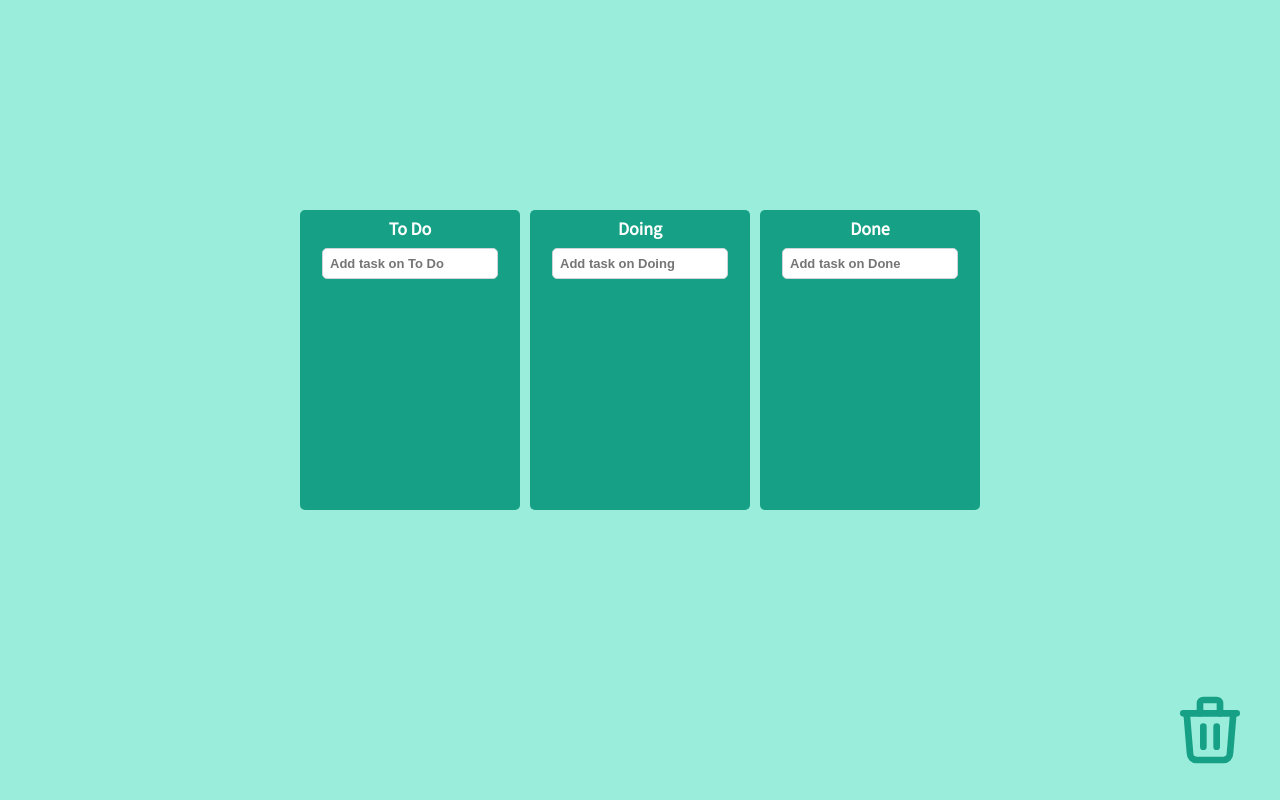
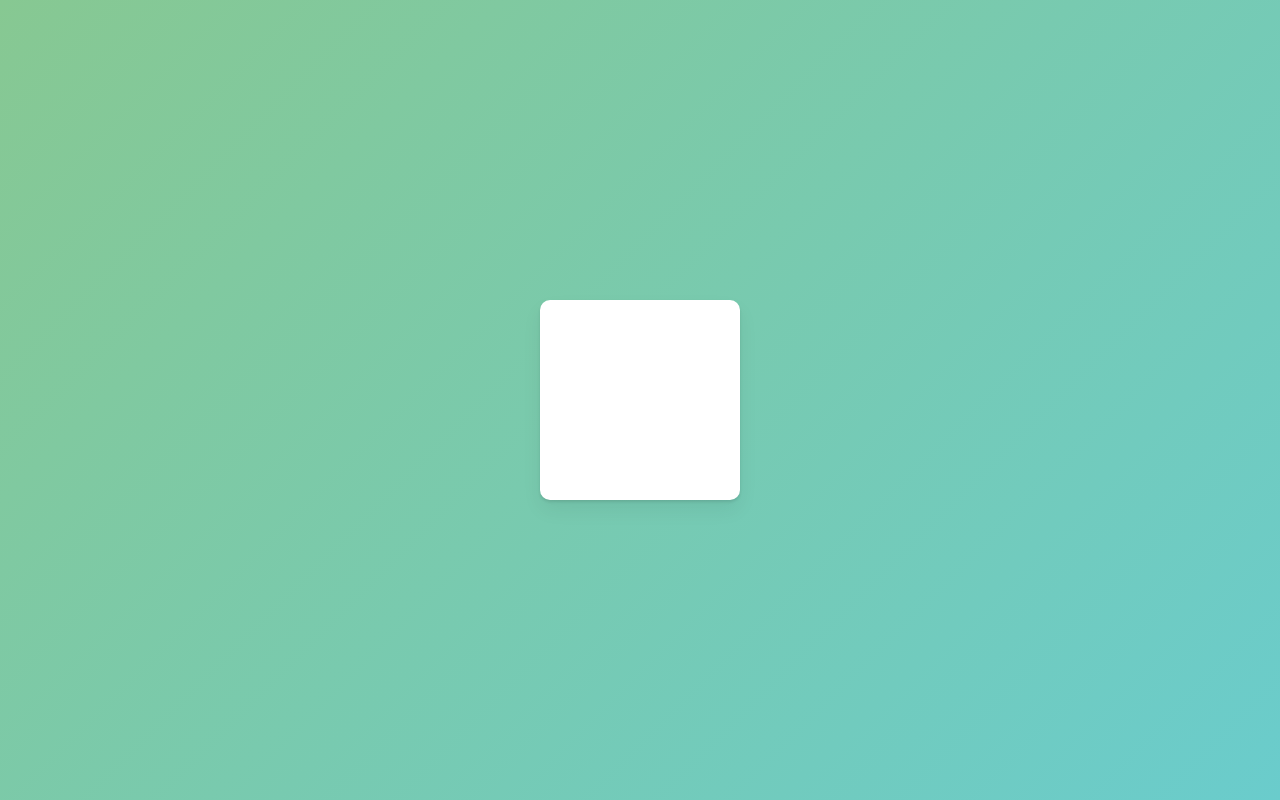
Before and after one commit to RJ-Stony/react-master, a React (Create React App) app: page / in a window 1280 px wide. Built offline with nearby package versions, Linux system fonts and the light colour scheme.

Commit message:
Feat: Get Started! Animations & Remove all of To Do List

```diff
--- a/src/App.tsx
+++ b/src/App.tsx
@@ -1,140 +1,27 @@
-import { createGlobalStyle } from "styled-components";
-import { DragDropContext, DropResult } from "react-beautiful-dnd";
 import styled from "styled-components";
-import { IToDoState, toDoState } from "./atoms";
-import { useRecoilState } from "recoil";
-import Board from "./components/Board";
-import TrashBin from "./components/TrashBin";
 
 const Wrapper = styled.div`
+  height: 100vh;
+  width: 100vw;
   display: flex;
-  max-width: 680px;
-  width: 100%;
-  margin: 0 auto;
   justify-content: center;
   align-items: center;
-  height: 90vh;
 `;
 
-const Boards = styled.div`
-  display: grid;
-  width: 100%;
-  gap: 10px;
-  grid-template-columns: repeat(3, 1fr);
-`;
-
-const Garbage = styled.div`
-  position: fixed;
-  bottom: 0px;
-  right: 0px;
-  width: 150px;
-  height: 150px;
+const Box = styled.div`
+  width: 200px;
+  height: 200px;
+  background-color: white;
+  border-radius: 10px;
+  box-shadow: 0 2px 3px rgba(0, 0, 0, 0.1), 0 10px 20px rgba(0, 0, 0, 0.06);
 `;
 
 function App() {
-  const [toDos, setToDos] = useRecoilState(toDoState);
-  const onDragEnd = ({ destination, draggableId, source }: DropResult) => {
-    if (!destination) return;
-    setToDos((allBoards) => {
-      const copyToDos: IToDoState = {};
-      const taskObj = allBoards[source.droppableId][source.index];
-      // console.log(taskObj);
-      Object.keys(allBoards).forEach((toDosKey) => {
-        copyToDos[toDosKey] = [...allBoards[toDosKey]];
-      });
-      if (destination.droppableId === "trashBin") {
-        copyToDos[source.droppableId].splice(source.index, 1);
-      } else {
-        copyToDos[source.droppableId].splice(source.index, 1);
-        copyToDos[destination.droppableId].splice(
-          destination?.index,
-          0,
-          taskObj
-        );
-      }
-
-      return copyToDos;
-    });
-  };
   return (
-    <>
-      <GlobalStyle />
-      <DragDropContext onDragEnd={onDragEnd}>
-        <Wrapper>
-          <Boards>
-            {Object.keys(toDos).map((boardId) => (
-              <Board boardId={boardId} toDos={toDos[boardId]} />
-            ))}
-          </Boards>
-        </Wrapper>
-        <Garbage>
-          <TrashBin />
-        </Garbage>
-      </DragDropContext>
-    </>
+    <Wrapper>
+      <Box />
+    </Wrapper>
   );
 }
 
-const GlobalStyle = createGlobalStyle`
-html, body, div, span, applet, object, iframe,
-h1, h2, h3, h4, h5, h6, p, blockquote, pre,
-a, abbr, acronym, address, big, cite, code,
-del, dfn, em, img, ins, kbd, q, s, samp,
-small, strike, strong, sub, sup, tt, var,
-b, u, i, center,
-dl, dt, dd, menu, ol, ul, li,
-fieldset, form, label, legend,
-table, caption, tbody, tfoot, thead, tr, th, td,
-article, aside, canvas, details, embed,
-figure, figcaption, footer, header, hgroup,
-main, menu, nav, output, ruby, section, summary,
-time, mark, audio, video {
-  margin: 0;
-  padding: 0;
-  border: 0;
-  font-size: 100%;
-  font: inherit;
-  vertical-align: baseline;
-}
-/* HTML5 display-role reset for older browsers */
-article, aside, details, figcaption, figure,
-footer, header, hgroup, main, menu, nav, section {
-  display: block;
-}
-/* HTML5 hidden-attribute fix for newer browsers */
-*[hidden] {
-    display: none;
-}
-body {
-  line-height: 1;
-}
-menu, ol, ul {
-  list-style: none;
-}
-blockquote, q {
-  quotes: none;
-}
-blockquote:before, blockquote:after,
-q:before, q:after {
-  content: '';
-  content: none;
-}
-table {
-  border-collapse: collapse;
-  border-spacing: 0;
-}
-* {
-  box-sizing: border-box;
-}
-body {
-  font-family: 'Source Sans 3', sans-serif;
-  background-color: ${(props) => props.theme.bgColor};
-  color:black;
-}
-a {
-  text-decoration: none;
-  color: inherit;
-}
-`;
-
 export default App;
--- a/src/atoms.tsx
+++ b/src/atoms.tsx
@@ -1,21 +1,3 @@
 import { atom, RecoilEnv } from "recoil";
 
 RecoilEnv.RECOIL_DUPLICATE_ATOM_KEY_CHECKING_ENABLED = false;
-
-export interface IToDO {
-  id: number;
-  text: string;
-}
-
-export interface IToDoState {
-  [key: string]: IToDO[];
-}
-
-export const toDoState = atom<IToDoState>({
-  key: "toDo",
-  default: {
-    "To Do": [],
-    Doing: [],
-    Done: [],
-  },
-});
--- a/src/components/Board.tsx
+++ /dev/null
@@ -1,124 +0,0 @@
-import { Droppable } from "react-beautiful-dnd";
-import DraggableCard from "./DraggableCard";
-import styled from "styled-components";
-import { useForm } from "react-hook-form";
-import { IToDO, toDoState } from "../atoms";
-import { useSetRecoilState } from "recoil";
-
-const Wrapper = styled.div`
-  padding-top: 10px;
-  background-color: ${(props) => props.theme.boardColor};
-  border-radius: 5px;
-  min-height: 300px;
-  display: flex;
-  flex-direction: column;
-`;
-
-const Title = styled.h2`
-  text-align: center;
-  font-weight: 600;
-  margin-bottom: 10px;
-  font-size: 18px;
-  color: white;
-`;
-
-interface IAreaProps {
-  isDraggingOver: boolean;
-  isDraggingFromThis: boolean;
-}
-
-const Area = styled.div<IAreaProps>`
-  background-color: ${(props) =>
-    props.isDraggingOver
-      ? "#7ed6df"
-      : props.isDraggingFromThis
-      ? "#22a6b3"
-      : "transparent"};
-  flex-grow: 1;
-  transition: background-color 0.3s ease-in-out;
-  padding: 15px;
-  margin-top: 10px;
-  border-radius: 5px;
-`;
-
-const Form = styled.form`
-  width: 100%;
-  align-items: center;
-  justify-content: center;
-  display: flex;
-
-  input {
-    border-radius: 5px;
-    padding: 7px;
-    font-size: 13px;
-    border: 1px solid #ced4da;
-    width: 80%;
-    font-weight: bold;
-
-    &:focus {
-      border-color: #80bdff;
-      box-shadow: 0 0 0 0.2rem rgba(0, 123, 255, 0.25);
-    }
-  }
-`;
-
-interface IBoardProps {
-  toDos: IToDO[];
-  boardId: string;
-}
-
-interface IForm {
-  toDo: string;
-}
-
-function Board({ toDos, boardId }: IBoardProps) {
-  const setToDos = useSetRecoilState(toDoState);
-  const { register, setValue, handleSubmit } = useForm<IForm>();
-  const onValid = ({ toDo }: IForm) => {
-    const newToDo = {
-      id: Date.now(),
-      text: toDo,
-    };
-    setToDos((allBoards) => {
-      return {
-        ...allBoards,
-        [boardId]: [newToDo, ...allBoards[boardId]],
-      };
-    });
-    setValue("toDo", "");
-  };
-  return (
-    <Wrapper>
-      <Title>{boardId}</Title>
-      <Form onSubmit={handleSubmit(onValid)}>
-        <input
-          {...register("toDo", { required: true })}
-          type="text"
-          placeholder={`Add task on ${boardId}`}
-        />
-      </Form>
-      <Droppable droppableId={boardId}>
-        {(magic, info) => (
-          <Area
-            isDraggingOver={info.isDraggingOver}
-            isDraggingFromThis={Boolean(info.draggingFromThisWith)}
-            ref={magic.innerRef}
-            {...magic.droppableProps}
-          >
-            {toDos.map((toDo, index) => (
-              <DraggableCard
-                key={toDo.id}
-                index={index}
-                toDoId={toDo.id}
-                toDoText={toDo.text}
-              />
-            ))}
-            {magic.placeholder}
-          </Area>
-        )}
-      </Droppable>
-    </Wrapper>
-  );
-}
-
-export default Board;
--- a/src/components/DraggableCard.tsx
+++ /dev/null
@@ -1,39 +0,0 @@
-import React from "react";
-import { Draggable } from "react-beautiful-dnd";
-import styled from "styled-components";
-
-const Card = styled.div<{ isDragging: boolean }>`
-  border-radius: 5px;
-  margin-bottom: 5px;
-  padding: 10px 10px;
-  background-color: ${(props) =>
-    props.isDragging ? "#c7ecee" : props.theme.cardColor};
-  box-shadow: ${(props) =>
-    props.isDragging ? "0px 2px 5px rgba(0, 0, 0, 0.05)" : "none"};
-`;
-
-interface IDraggableCardProps {
-  toDoId: number;
-  toDoText: string;
-  index: number;
-}
-
-function DraggableCard({ toDoId, toDoText, index }: IDraggableCardProps) {
-  console.log(toDoId, "has been rendered.");
-  return (
-    <Draggable key={toDoId} draggableId={toDoId + ""} index={index}>
-      {(magic, snapshot) => (
-        <Card
-          isDragging={snapshot.isDragging}
-          ref={magic.innerRef}
-          {...magic.dragHandleProps}
-          {...magic.draggableProps}
-        >
-          {toDoText}
-        </Card>
-      )}
-    </Draggable>
-  );
-}
-
-export default React.memo(DraggableCard);
--- a/src/components/TrashBin.tsx
+++ /dev/null
@@ -1,58 +0,0 @@
-import {
-  Droppable,
-  DroppableProvided,
-  DroppableStateSnapshot,
-} from "react-beautiful-dnd";
-import styled from "styled-components";
-import { TbTrash, TbTrashOff } from "react-icons/tb";
-
-const Container = styled.div`
-  width: 150px;
-  height: 150px;
-  align-items: center;
-  justify-content: center;
-  display: flex;
-`;
-
-const Content = styled.div<{
-  isDraggingOver: boolean;
-  draggingFromThisWith: boolean;
-}>`
-  width: 90px;
-  height: 90px;
-  padding: 10px;
-`;
-
-function TrashBin() {
-  return (
-    <Container>
-      <Droppable droppableId="trashBin">
-        {(
-          provided: DroppableProvided,
-          {
-            isDraggingOver,
-            draggingOverWith,
-            draggingFromThisWith,
-            isUsingPlaceholder,
-          }: DroppableStateSnapshot
-        ) => (
-          <Content
-            isDraggingOver={isDraggingOver}
-            draggingFromThisWith={Boolean(draggingFromThisWith)}
-            ref={provided.innerRef}
-            {...provided.droppableProps}
-          >
-            {isDraggingOver === false ? (
-              <TbTrash size={80} color="#16a085" />
-            ) : (
-              <TbTrashOff size={80} color="#16a085" />
-            )}
-            {provided.placeholder}
-          </Content>
-        )}
-      </Droppable>
-    </Container>
-  );
-}
-
-export default TrashBin;
--- a/src/index.tsx
+++ b/src/index.tsx
@@ -4,7 +4,71 @@
 
 import App from "./App";
 import { darkTheme } from "./theme";
-import { ThemeProvider } from "styled-components";
+import { ThemeProvider, createGlobalStyle } from "styled-components";
+
+const GlobalStyle = createGlobalStyle`
+html, body, div, span, applet, object, iframe,
+h1, h2, h3, h4, h5, h6, p, blockquote, pre,
+a, abbr, acronym, address, big, cite, code,
+del, dfn, em, img, ins, kbd, q, s, samp,
+small, strike, strong, sub, sup, tt, var,
+b, u, i, center,
+dl, dt, dd, menu, ol, ul, li,
+fieldset, form, label, legend,
+table, caption, tbody, tfoot, thead, tr, th, td,
+article, aside, canvas, details, embed,
+figure, figcaption, footer, header, hgroup,
+main, menu, nav, output, ruby, section, summary,
+time, mark, audio, video {
+  margin: 0;
+  padding: 0;
+  border: 0;
+  font-size: 100%;
+  font: inherit;
+  vertical-align: baseline;
+}
+/* HTML5 display-role reset for older browsers */
+article, aside, details, figcaption, figure,
+footer, header, hgroup, main, menu, nav, section {
+  display: block;
+}
+/* HTML5 hidden-attribute fix for newer browsers */
+*[hidden] {
+    display: none;
+}
+body {
+  line-height: 1;
+}
+menu, ol, ul {
+  list-style: none;
+}
+blockquote, q {
+  quotes: none;
+}
+blockquote:before, blockquote:after,
+q:before, q:after {
+  content: '';
+  content: none;
+}
+table {
+  border-collapse: collapse;
+  border-spacing: 0;
+}
+* {
+  box-sizing: border-box;
+}
+body {
+  font-weight: 300;
+  font-family: 'Source Sans Pro', sans-serif;
+  color:black;
+  line-height: 1.2;
+  background:linear-gradient(135deg,#87c892,#6acccc);
+}
+a {
+  text-decoration:none;
+  color:inherit;
+}
+`;
 
 const root = ReactDOM.createRoot(
   document.getElementById("root") as HTMLElement
@@ -13,6 +77,7 @@
 root.render(
   <RecoilRoot>
     <ThemeProvider theme={darkTheme}>
+      <GlobalStyle />
       <App />
     </ThemeProvider>
   </RecoilRoot>
--- a/src/styled.d.ts
+++ b/src/styled.d.ts
@@ -1,9 +1,5 @@
 import "styled-components";
 
 declare module "styled-components" {
-  export interface DefaultTheme {
-    bgColor: string;
-    boardColor: string;
-    cardColor: string;
-  }
+  export interface DefaultTheme {}
 }
--- a/src/theme.ts
+++ b/src/theme.ts
@@ -1,7 +1,3 @@
 import { DefaultTheme } from "styled-components";
 
-export const darkTheme: DefaultTheme = {
-  bgColor: "#9AECDB",
-  boardColor: "#16a085",
-  cardColor: "white",
-};
+export const darkTheme: DefaultTheme = {};
```
